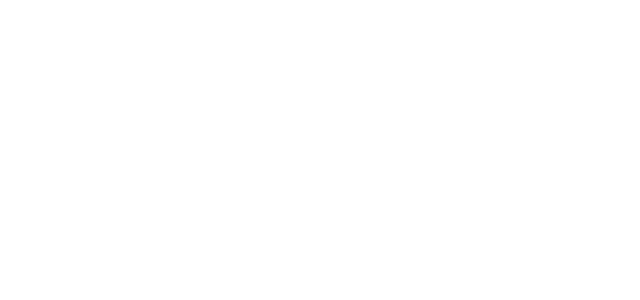
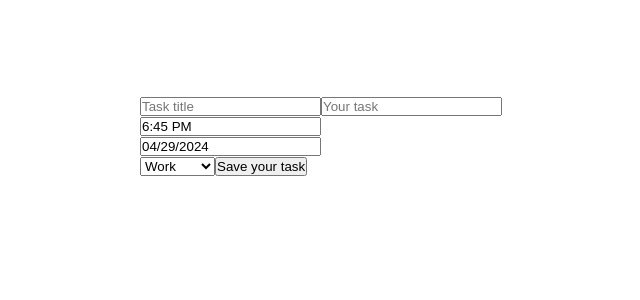
Before and after one commit to olgatobarbato/todo-list, a Next.js app: page / in a window 1280 px wide. Shown: the top 300 px of the page, without its empty margins (319-959 px from the left). Built offline with nearby package versions, Linux system fonts and the light colour scheme.

Commit message:
Modal con logica per post

```diff
--- a/src/components/Modal/Modal.jsx
+++ b/src/components/Modal/Modal.jsx
@@ -1,7 +1,78 @@
 import styles from "./index.module.scss";
+import { useState, useEffect } from "react";
+import DatePicker from "react-datepicker";
 
 const Modal = () => {
-  return <div></div>;
+  const [title, setTitle] = useState("");
+  const [content, setContent] = useState("");
+  const [time, setTime] = useState(new Date());
+  const [date, setDate] = useState(new Date());
+  const [category, setCategory] = useState("");
+
+  const categories = ["Work", "Personal", "Home"];
+
+  const handleSubmit = async (e) => {
+    e.preventDefault();
+    const todoData = {
+      todo_title: title,
+      todo_content: content,
+      todo_date: date,
+      todo_time: time,
+      categories: category,
+      isInProgress: true,
+    };
+    try {
+      const response = await fetch("/api/todos", {
+        method: "POST",
+        headers: { "Content-Type": "application/json" },
+        body: JSON.stringify(todoData),
+      });
+      if (!response.ok) {
+        throw new Error("Network response failed");
+      }
+      const responseData = await response.json();
+      console.log("Data response:", responseData);
+    } catch (error) {
+      console.error("Error:", error);
+    }
+  };
+
+  return (
+    <div className={styles.wrapper}>
+      <form onSubmit={handleSubmit}>
+        <input
+          value={title}
+          onChange={(e) => setTitle(e.target.value)}
+          type="text"
+          placeholder="Task title"
+        />
+        <input
+          value={content}
+          onChange={(e) => setContent(e.target.value)}
+          type="text"
+          placeholder="Your task"
+        />
+        <DatePicker
+          selected={time}
+          onChange={(time) => setTime(time)}
+          showTimeSelect
+          showTimeSelectOnly
+          timeIntervals={15}
+          timeCaption="Time"
+          dateFormat="h:mm a"
+        />
+        <DatePicker selected={date} onChange={(date) => setDate(date)} />
+        <select value={category} onChange={(e) => setCategory(e.target.value)}>
+          {categories.map((cat, index) => (
+            <option value={cat} key={index}>
+              {cat}
+            </option>
+          ))}
+        </select>
+        <input type="submit" value="Save your task" />
+      </form>
+    </div>
+  );
 };
 
 export default Modal;
--- a/src/pages/index.js
+++ b/src/pages/index.js
@@ -1,5 +1,6 @@
 import Head from "next/head";
 import styles from "@/styles/Home.module.scss";
+import Modal from "@/components/modal";
 
 export default function Home() {
   return (
@@ -10,7 +11,9 @@
         <meta name="viewport" content="width=device-width, initial-scale=1" />
         <link rel="icon" href="/favicon.ico" />
       </Head>
-      <main className={styles.main}></main>
+      <main className={styles.main}>
+        <Modal />
+      </main>
     </>
   );
 }
```
Also changed, not shown: 1 other file (tests, documents, lock files or other folders).
